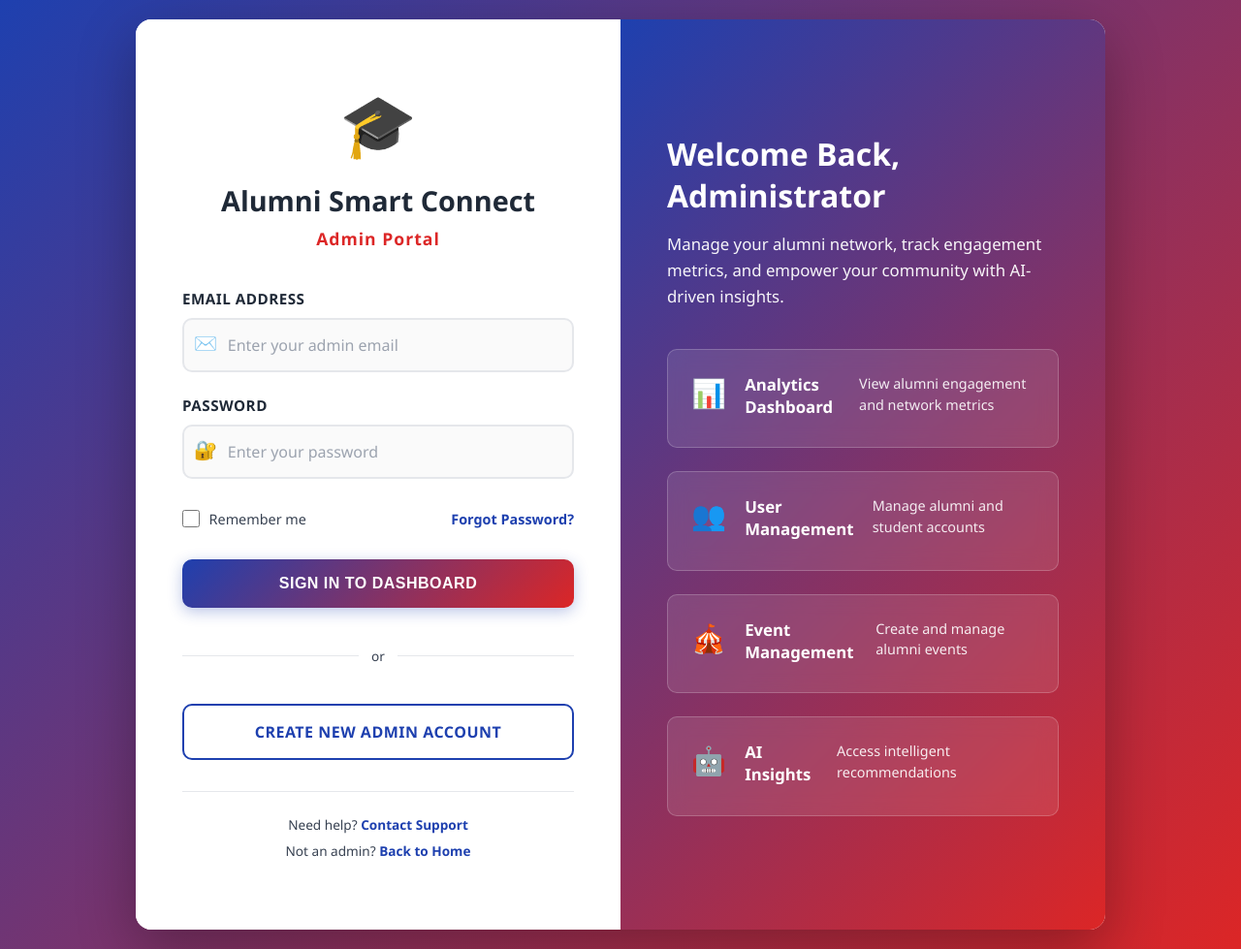
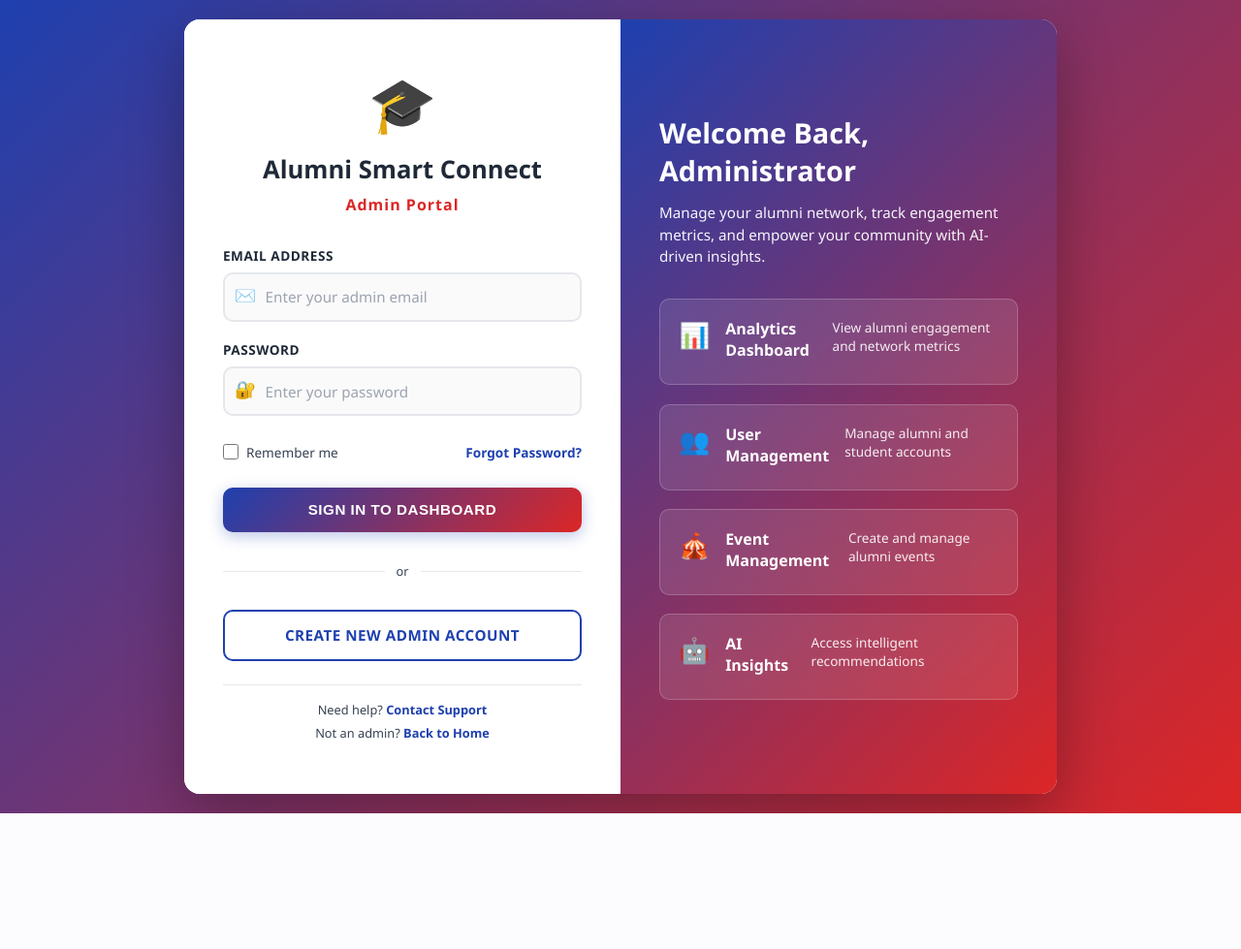
Before and after one commit to ZainePaine09/CAPSTONE, a PHP site: page /AdminLogin.html in a window 1280 px wide. Shown: the whole page at 97% size. After the commit the page ends 839 px from the top, so only its background shows below. Run offline with PHP 8.4, Linux system fonts and the light colour scheme.

Commit message:
Version 2.1

```diff
--- a/StudentSignup.html
+++ b/StudentSignup.html
@@ -90,7 +90,7 @@
                         type="tel"
                         id="phone"
                         name="phone"
-                        placeholder="+1 (555) 000-0000"
+                        placeholder="+63 (555) 000-0000"
                         required
                     >
                     <div class="input-icon">📱</div>
--- a/Styles/admin-login.css
+++ b/Styles/admin-login.css
@@ -46,13 +46,13 @@ body {
     border-radius: 16px;
     box-shadow: 0 20px 60px rgba(0, 0, 0, 0.3);
     overflow: hidden;
-    max-width: 1000px;
+    max-width: 900px; /* REDUCED from 1000px */
     width: 100%;
-    min-height: 600px;
+    min-height: 550px; /* REDUCED from 600px */
 }
 
 .login-box {
-    padding: 4rem 3rem;
+    padding: 3rem 2.5rem; /* REDUCED from 4rem 3rem */
     display: flex;
     flex-direction: column;
     justify-content: center;
@@ -65,17 +65,17 @@ body {
 
 .logo-section {
     text-align: center;
-    margin-bottom: 2.5rem;
+    margin-bottom: 2rem; /* REDUCED from 2.5rem */
 }
 
 .logo-icon {
-    font-size: 4rem;
+    font-size: 3.5rem; /* REDUCED from 4rem */
     display: block;
-    margin-bottom: 1rem;
+    margin-bottom: 0.8rem; /* REDUCED from 1rem */
 }
 
 .logo-section h1 {
-    font-size: 1.8rem;
+    font-size: 1.6rem; /* REDUCED from 1.8rem */
     color: var(--dark-color);
     margin-bottom: 0.5rem;
     font-weight: 800;
@@ -83,7 +83,7 @@ body {
 
 .logo-section p {
     color: var(--secondary-color);
-    font-size: 1.1rem;
+    font-size: 1rem; /* REDUCED from 1.1rem */
     font-weight: 600;
     letter-spacing: 1px;
 }
@@ -95,7 +95,7 @@ body {
 .login-form {
     display: flex;
     flex-direction: column;
-    gap: 1.5rem;
+    gap: 1.2rem; /* REDUCED from 1.5rem */
 }
 
 .form-group {
@@ -105,19 +105,19 @@ body {
 }
 
 .form-group label {
-    font-size: 0.95rem;
+    font-size: 0.85rem; /* REDUCED from 0.95rem */
     font-weight: 600;
     color: var(--dark-color);
-    margin-bottom: 0.6rem;
+    margin-bottom: 0.5rem; /* REDUCED from 0.6rem */
     text-transform: uppercase;
     letter-spacing: 0.5px;
 }
 
 .form-group input {
-    padding: 0.95rem 1.2rem 0.95rem 2.8rem;
+    padding: 0.85rem 1rem 0.85rem 2.6rem; /* REDUCED padding */
     border: 2px solid var(--border-color);
     border-radius: 10px;
-    font-size: 1rem;
+    font-size: 0.95rem; /* REDUCED from 1rem */
     font-family: inherit;
     transition: var(--transition);
     background-color: #fafafa;
@@ -137,8 +137,8 @@ body {
 .input-icon {
     position: absolute;
     left: 12px;
-    top: 42px;
-    font-size: 1.2rem;
+    top: 38px; /* ADJUSTED from 42px */
+    font-size: 1.1rem; /* REDUCED from 1.2rem */
     pointer-events: none;
 }
 
@@ -157,16 +157,16 @@ body {
 .remember-me {
     display: flex;
     align-items: center;
-    gap: 0.6rem;
+    gap: 0.5rem; /* REDUCED from 0.6rem */
     cursor: pointer;
-    font-size: 0.9rem;
+    font-size: 0.85rem; /* REDUCED from 0.9rem */
     color: var(--text-color);
     user-select: none;
 }
 
 .remember-me input[type="checkbox"] {
-    width: 18px;
-    height: 18px;
+    width: 16px; /* REDUCED from 18px */
+    height: 16px; /* REDUCED from 18px */
     cursor: pointer;
     accent-color: var(--primary-color);
 }
@@ -174,7 +174,7 @@ body {
 .forgot-password {
     color: var(--primary-color);
     text-decoration: none;
-    font-size: 0.9rem;
+    font-size: 0.85rem; /* REDUCED from 0.9rem */
     font-weight: 600;
     transition: var(--transition);
 }
@@ -190,8 +190,8 @@ body {
 
 .login-btn,
 .signup-btn {
-    padding: 1rem 2rem;
-    font-size: 1rem;
+    padding: 0.9rem 1.8rem; /* REDUCED from 1rem 2rem */
+    font-size: 0.95rem; /* REDUCED from 1rem */
     font-weight: 700;
     border: none;
     border-radius: 10px;
@@ -219,8 +219,8 @@ body {
 .form-divider {
     text-align: center;
     color: var(--text-color);
-    font-size: 0.85rem;
-    margin: 1rem 0;
+    font-size: 0.8rem; /* REDUCED from 0.85rem */
+    margin: 0.75rem 0; /* REDUCED from 1rem 0 */
     position: relative;
 }
 
@@ -262,16 +262,16 @@ body {
    =========================== */
 
 .login-footer {
-    margin-top: 2rem;
+    margin-top: 1.5rem; /* REDUCED from 2rem */
     text-align: center;
     border-top: 1px solid var(--border-color);
-    padding-top: 1.5rem;
+    padding-top: 1rem; /* REDUCED from 1.5rem */
 }
 
 .login-footer p {
-    font-size: 0.85rem;
+    font-size: 0.8rem; /* REDUCED from 0.85rem */
     color: var(--text-color);
-    margin-bottom: 0.5rem;
+    margin-bottom: 0.4rem; /* REDUCED from 0.5rem */
 }
 
 .login-footer a {
@@ -293,7 +293,7 @@ body {
 .login-info {
     background: linear-gradient(135deg, #1e40af 0%, #dc2626 100%);
     color: white;
-    padding: 4rem 3rem;
+    padding: 3rem 2.5rem; /* REDUCED from 4rem 3rem */
     display: flex;
     flex-direction: column;
     justify-content: center;
@@ -306,8 +306,8 @@ body {
     position: absolute;
     top: -50%;
     right: -50%;
-    width: 300px;
-    height: 300px;
+    width: 250px; /* REDUCED from 300px */
+    height: 250px; /* REDUCED from 300px */
     background: rgba(255, 255, 255, 0.05);
     border-radius: 50%;
 }
@@ -317,8 +317,8 @@ body {
     position: absolute;
     bottom: -30%;
     left: -30%;
-    width: 250px;
-    height: 250px;
+    width: 200px; /* REDUCED from 250px */
+    height: 200px; /* REDUCED from 250px */
     background: rgba(255, 255, 255, 0.05);
     border-radius: 50%;
 }
@@ -329,16 +329,16 @@ body {
 }
 
 .info-content h2 {
-    font-size: 2rem;
-    margin-bottom: 1rem;
+    font-size: 1.8rem; /* REDUCED from 2rem */
+    margin-bottom: 0.8rem; /* REDUCED from 1rem */
     font-weight: 800;
 }
 
 .info-content > p {
-    font-size: 1.05rem;
-    line-height: 1.6;
+    font-size: 0.95rem; /* REDUCED from 1.05rem */
+    line-height: 1.5; /* REDUCED from 1.6 */
     opacity: 0.95;
-    margin-bottom: 2.5rem;
+    margin-bottom: 2rem; /* REDUCED from 2.5rem */
 }
 
 /* ===========================
@@ -347,35 +347,35 @@ body {
 
 .info-features {
     display: grid;
-    gap: 1.5rem;
+    gap: 1.2rem; /* REDUCED from 1.5rem */
 }
 
 .info-feature {
     display: flex;
-    gap: 1.2rem;
+    gap: 1rem; /* REDUCED from 1.2rem */
     align-items: flex-start;
     background: rgba(255, 255, 255, 0.1);
-    padding: 1.5rem;
+    padding: 1.2rem; /* REDUCED from 1.5rem */
     border-radius: 10px;
     border: 1px solid rgba(255, 255, 255, 0.2);
     backdrop-filter: blur(10px);
 }
 
 .feature-icon {
-    font-size: 1.8rem;
+    font-size: 1.6rem; /* REDUCED from 1.8rem */
     flex-shrink: 0;
 }
 
 .info-feature h3 {
-    font-size: 1.05rem;
-    margin-bottom: 0.4rem;
+    font-size: 1rem; /* REDUCED from 1.05rem */
+    margin-bottom: 0.3rem; /* REDUCED from 0.4rem */
     font-weight: 700;
 }
 
 .info-feature p {
-    font-size: 0.9rem;
+    font-size: 0.85rem; /* REDUCED from 0.9rem */
     opacity: 0.9;
-    line-height: 1.5;
+    line-height: 1.4; /* REDUCED from 1.5 */
 }
 
 /* ===========================
@@ -386,10 +386,11 @@ body {
     .login-container {
         grid-template-columns: 1fr;
         min-height: auto;
+        max-width: 500px; /* ADDED max-width for mobile */
     }
 
     .login-box {
-        padding: 2.5rem 1.5rem;
+        padding: 2rem 1.5rem;
     }
 
     .login-info {
@@ -414,7 +415,7 @@ body {
     }
 
     .input-icon {
-        top: 38px;
+        top: 36px;
         font-size: 1rem;
     }
 
@@ -428,14 +429,15 @@ body {
 @media (max-width: 480px) {
     .login-container {
         border-radius: 0;
+        max-width: 100%;
     }
 
     .login-box {
-        padding: 2rem 1.2rem;
+        padding: 1.5rem 1.2rem;
     }
 
     .logo-section {
-        margin-bottom: 1.8rem;
+        margin-bottom: 1.5rem;
     }
 
     .logo-icon {
@@ -467,8 +469,8 @@ body {
     }
 
     .login-footer {
-        margin-top: 1.5rem;
-        padding-top: 1rem;
+        margin-top: 1.2rem;
+        padding-top: 0.8rem;
     }
 }
 
```
Also changed, not shown: JS/student-dashboard.js (+73 -24 lines), Styles/student-dashboard.css (+12 -0 lines), Styles/student-login.css (+46 -44 lines), StudentDashboard.html (indentation only).
